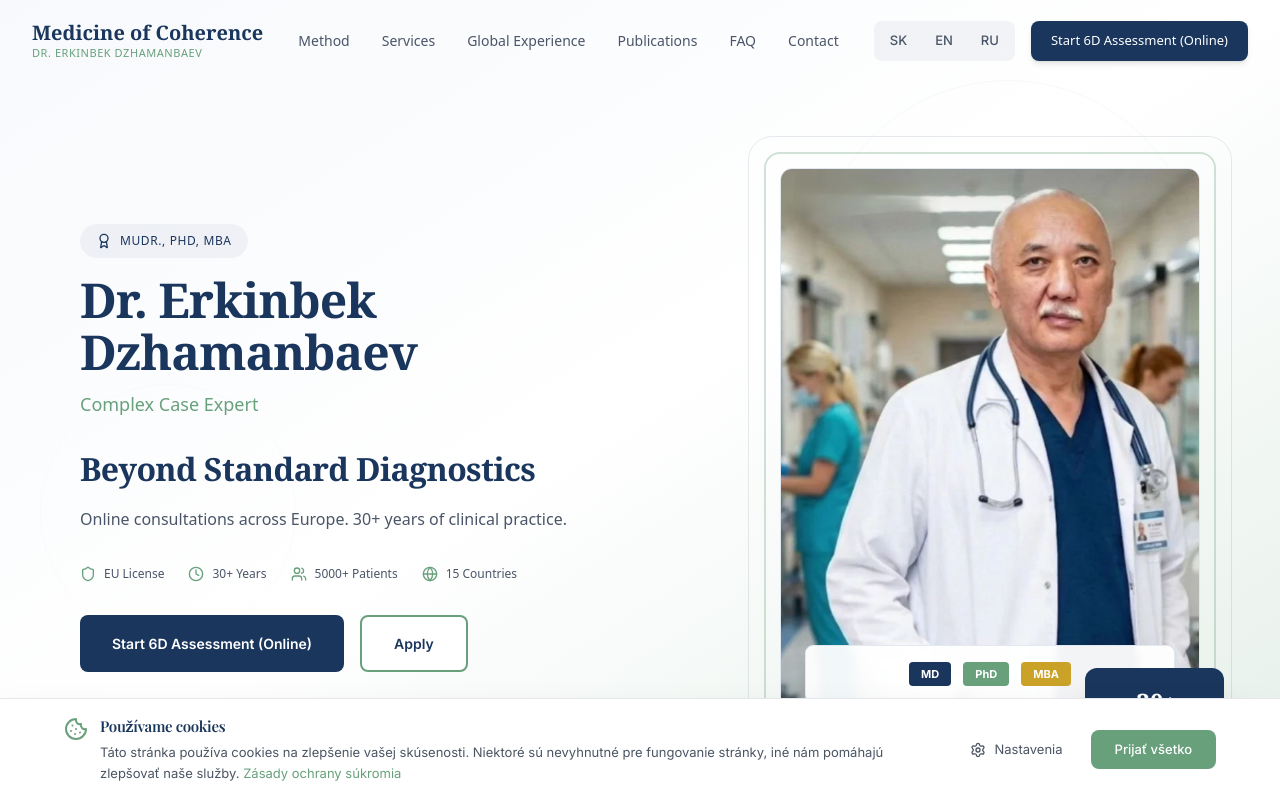
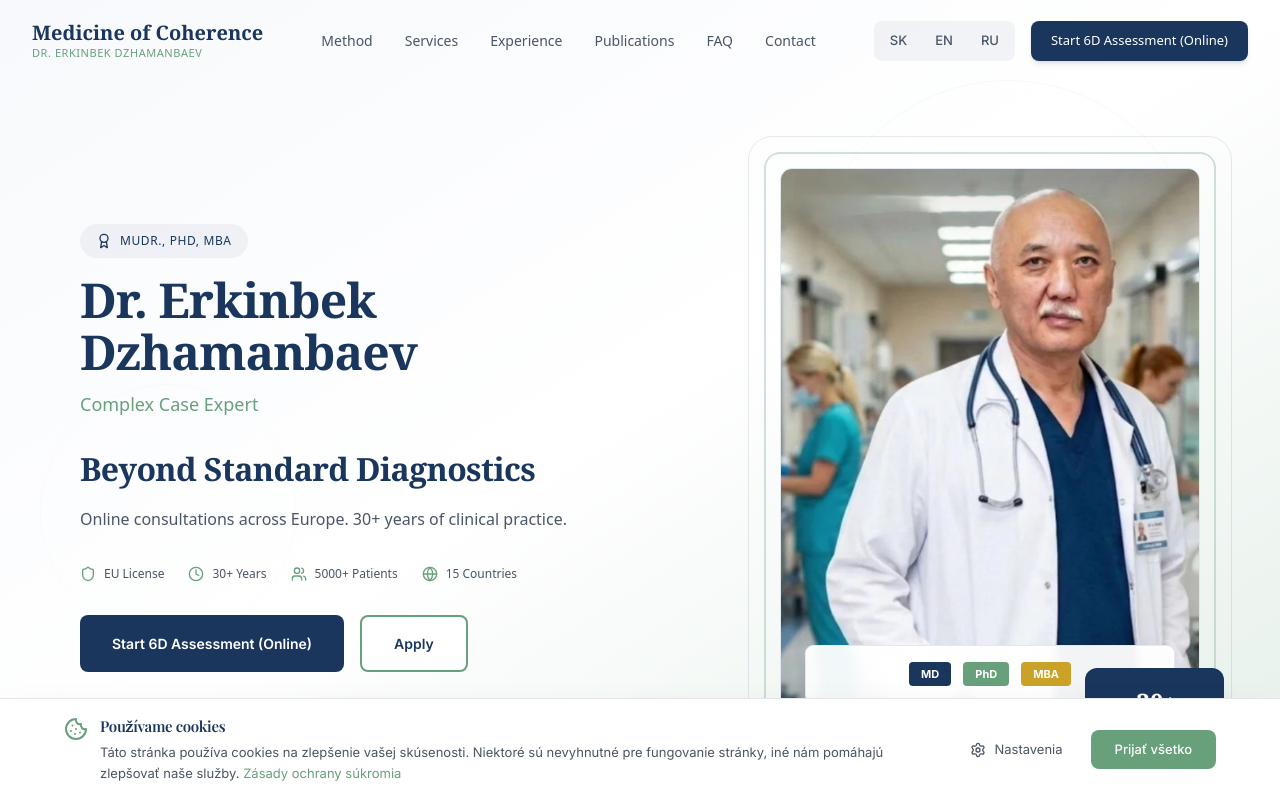
Before and after one commit to ErkinDoc/wenbnew, a React (Vite) app: page / in a window 1280 px wide. Shown: the top 800 px of the page. Built offline with nearby package versions, Linux system fonts and the light colour scheme.

Commit message:
Update Navigation.tsx

```diff
--- a/src/sections/Navigation.tsx
+++ b/src/sections/Navigation.tsx
@@ -5,7 +5,7 @@ import { Menu, X } from 'lucide-react';
 import { LanguageSwitcher } from '@/components/LanguageSwitcher';
 
 interface NavigationProps {
-  onAssessmentClick: () => void; // Сделал обязательным, так как логика в App.tsx
+  onAssessmentClick: () => void;
 }
 
 export function Navigation({ onAssessmentClick }: NavigationProps) {
@@ -21,13 +21,14 @@ export function Navigation({ onAssessmentClick }: NavigationProps) {
     return () => window.removeEventListener('scroll', handleScroll);
   }, []);
 
+  // ИСПРАВЛЕННЫЙ МАССИВ ССЫЛОК: Сверяется с ключами в json и ID в секциях
   const navLinks = [
-    { label: t('nav.method'), href: '#metodika' },
-    { label: t('nav.services'), href: '#sluzby' },
-    { label: 'Global Experience', href: '#o-mne' },
-    { label: 'Publications', href: '/publications.html', external: true },
+    { label: t('nav.method'), href: '#method' },
+    { label: t('nav.services'), href: '#services' },
+    { label: t('nav.global'), href: '#experience' },
+    { label: 'Publications', href: 'https://www.drerkin.eu/', external: true },
     { label: t('nav.faq'), href: '#faq' },
-    { label: t('nav.contact'), href: '#kontakt' },
+    { label: t('nav.contact'), href: '#contact' },
   ];
 
   const scrollToSection = (href: string, external?: boolean) => {
@@ -37,7 +38,6 @@ export function Navigation({ onAssessmentClick }: NavigationProps) {
     }
     const element = document.querySelector(href);
     if (element) {
-      // Добавляем отступ сверху, чтобы шапка не закрывала заголовок секции
       const offset = 80;
       const bodyRect = document.body.getBoundingClientRect().top;
       const elementRect = element.getBoundingClientRect().top;
@@ -54,7 +54,7 @@ export function Navigation({ onAssessmentClick }: NavigationProps) {
 
   const handleCtaClick = (e: React.MouseEvent) => {
     e.preventDefault();
-    onAssessmentClick(); // Вызываем единую логику из App.tsx
+    onAssessmentClick();
     setIsMobileMenuOpen(false);
   };
 
```
